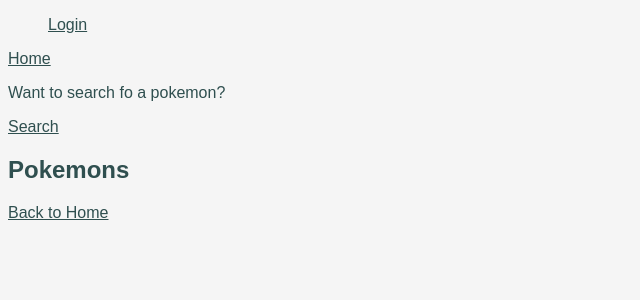
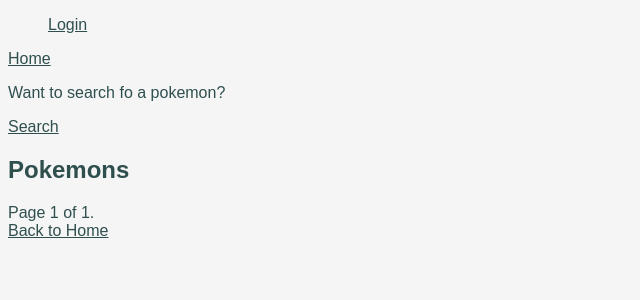
Before and after one commit to Kinciorska/pokedex, a Django app: page /pokemons/home/ in a window 1280 px wide. Shown: the top 300 px of the page, without its empty margins (0-640 px from the left). Run offline with Django 4.2, Linux system fonts and the light colour scheme; data that the repository does not hold is empty; parts of the project's set-up code (start-up, migrations or seed data) failed here and were passed over.

Commit message:
feature - added pagination for pokemon home page and an API for rasa chatbot

```diff
--- a/pokedex/urls.py
+++ b/pokedex/urls.py
@@ -20,7 +20,7 @@
 
 from website.views import HomePageView, RegisterView, LoginView, LogoutView, UserViewSet, GroupViewSet
 from pokemon_moves.views import MoveViewSet, PokemonMovesList
-from pokemons.views import PokemonViewSet, FavouritePokemonViewSet, TeamMovesList
+from pokemons.views import PokemonViewSet, FavouritePokemonViewSet, TeamMovesList, PokemonDetail
 
 router = routers.DefaultRouter()
 router.register(r'users', UserViewSet)
@@ -32,15 +32,16 @@
 
 urlpatterns = [
     path('admin/', admin.site.urls),
-    path('home', HomePageView.as_view(), name="home"),
-    path('register', RegisterView.as_view(), name="register"),
-    path('login', LoginView.as_view(), name="login"),
-    path('logout', LogoutView.as_view(), name="logout"),
+    path('home', HomePageView.as_view(), name='home'),
+    path('register', RegisterView.as_view(), name='register'),
+    path('login', LoginView.as_view(), name='login'),
+    path('logout', LogoutView.as_view(), name='logout'),
     path('', include(router.urls)),
     path('-auth/', include('rest_framework.urls', namespace='rest_framework')),
     path('pokemons/', include('pokemons.urls')),
     path('types/', include('pokemon_types.urls')),
     path('pokemon_moves/', include('pokemon_moves.urls')),
-    path('pokemon_moves_list/', PokemonMovesList.as_view(), name="pokemon_moves"),
-    path('team/', TeamMovesList.as_view(), name="team"),
+    path('pokemon_moves_list/', PokemonMovesList.as_view(), name='pokemon_moves'),
+    path('team/', TeamMovesList.as_view(), name='team'),
+    path('pokemon_detail/<pokemon_name>/', PokemonDetail.as_view(), name='pokemon_detail')
 ]
--- a/pokemons/templates/pokemons/home.html
+++ b/pokemons/templates/pokemons/home.html
@@ -7,13 +7,32 @@
 <a href="{% url 'pokemons:search_pokemon' %}">Search</a>
 <h2>Pokemons</h2>
 <ul>
-    {% for pokemon in pokemon_list %}
+    {% for pokemon in page_obj %}
     <li>
         <a href="{% url 'pokemons:pokemon_detail' pokemon.name %}">
             {{ pokemon.name }}
         </a>
+
     </li>
     {% endfor %}
 </ul>
+<div class="pagination">
+    <span class="step-links">
+        {% if page_obj.has_previous %}
+            <a href="?page=1">&laquo; first</a>
+            <a href="?page={{ page_obj.previous_page_number }}">previous</a>
+        {% endif %}
+
+        <span class="current">
+            Page {{ page_obj.number }} of {{ page_obj.paginator.num_pages }}.
+        </span>
+
+        {% if page_obj.has_next %}
+            <a href="?page={{ page_obj.next_page_number }}">next</a>
+            <a href="?page={{ page_obj.paginator.num_pages }}">last &raquo;</a>
+        {% endif %}
+    </span>
+</div>
+
 <a href="{% url 'home' %}">Back to Home</a>
 {% endblock%}
--- a/pokemons/views.py
+++ b/pokemons/views.py
@@ -1,39 +1,41 @@
+import requests
+
 from django.shortcuts import render, redirect, get_object_or_404
-from urllib.parse import urljoin
 from django.contrib import messages
+from django.core.paginator import Paginator
 from django.views.generic.edit import FormView
 from django.views.generic.list import ListView
-from django.views.generic.base import TemplateView
 from django.contrib.auth.decorators import login_required
 from django.utils.decorators import method_decorator
-from django.db.models import Q
-import requests
 from django.views.generic import View
+
 from rest_framework import permissions, viewsets
+from rest_framework.views import APIView
 from rest_framework.response import Response
 from rest_framework.generics import ListAPIView
-from itertools import chain
 
-from .utils import POKE_API_ENDPOINT, POKEMON, MOVES
+from urllib.parse import urljoin
+
+from .utils import POKE_API_ENDPOINT, POKEMON, MOVES, pokemon_images
 from .forms import SearchPokemonForm, AddToTeamForm, RemoveFromTeamForm, AddToFavouritesForm, RemoveFromFavouritesForm
 from pokemon_moves.forms import AddMoveForm, RemoveMoveForm
-from .models import FavouritePokemon, Team, Pokemon
 from pokemon_moves.models import PokemonMoves, Move
 from .serializers import *
-from .queryset import PokemonInTeamQuerySet
 
 
-class HomePageView(TemplateView):
+class HomePageView(ListView):
     template_name = 'pokemons/home.html'
+    paginate_by = 20
 
-    def get_context_data(self, **kwargs):
-        pokemon_list_url = urljoin(POKE_API_ENDPOINT + POKEMON, '?limit=20')
-        pokemon_list = requests.get(pokemon_list_url).json()
-        context = super().get_context_data(**kwargs)
-        context["pokemon_list"] = pokemon_list['results']
-        context["next_pokemons"] = pokemon_list['next']
-        context["previous_pokemons"] = pokemon_list['previous']
-        return context
+    def get(self, request):
+        pokemon_list_url = urljoin(POKE_API_ENDPOINT + POKEMON, '?limit=100000')
+        pokemon_list_json = requests.get(pokemon_list_url).json()
+        pokemon_list = pokemon_list_json['results']
+        pokemon_paginator = Paginator(pokemon_list, self.paginate_by)
+        page_number = request.GET.get("page")
+        page_obj = pokemon_paginator.get_page(page_number)
+        return render(request, self.template_name, {"page_obj": page_obj})
+
 
 
 class PokemonView(View):
@@ -410,8 +412,29 @@
         user = self.request.user
         team = self.serializer_class_Team(self.get_queryset_Team(user), many=True)
         move = self.serializer_class_PokemonMove(self.get_queryset_PokemonMove(user), many=True)
-        return Response(
-            {'Team': team.data,
-             'Pokemon moves:': move.data
-             }
-        )
+        data = {'Team': team.data,
+                'Pokemon moves:': move.data
+                }
+        return Response(data)
+
+
+class PokemonDetail(APIView):
+    """
+        API endpoint that retrieves pokemon data from the PokeAPI.
+        """
+    def get(self, request, pokemon_name):
+        url = urljoin(POKE_API_ENDPOINT + POKEMON, pokemon_name)
+        pokemon_data = requests.get(url).json()
+        pokemon_id = pokemon_data['id']
+        pokemon_types_list = pokemon_data['types']
+        pokemon_abilities_list = pokemon_data['abilities']
+        pokemon_moves_list = pokemon_data['moves']
+        pokemon_img = pokemon_data['sprites']['other']['official-artwork']['front_default']
+        data = {'pokemon_name': pokemon_name,
+                'pokemon_id':pokemon_id,
+                'pokemon_types_list': pokemon_types_list,
+                'pokemon_abilities_list': pokemon_abilities_list,
+                'pokemon_moves_list': pokemon_moves_list,
+                'pokemon_img': pokemon_img
+                }
+        return Response(data)
```
